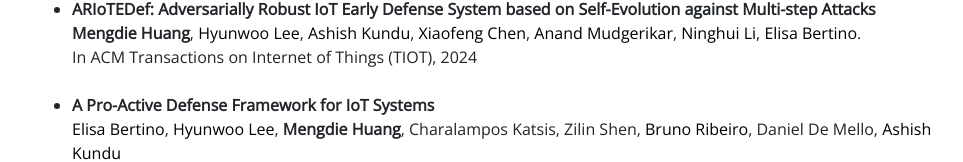
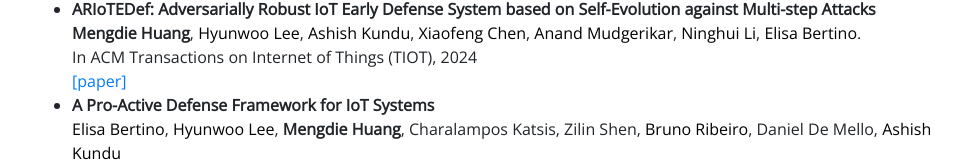
Before and after one commit to MengdieHuang/mengdiehuang.github.io, a plain HTML site: page index.html in a window 1280 px wide. Shown: the part 582-744 px from the top of the page, without its empty margins (158-1121 px from the left). Drawn offline with nearby package versions, Linux system fonts and the light colour scheme.

Commit message:
Update index.html

```diff
--- a/index.html
+++ b/index.html
@@ -92,6 +92,7 @@ Mengdie Huang
 		<br>
 		In ACM Transactions on Internet of Things (TIOT), 2024
 		<br>
+		<a href="https://dl.acm.org/doi/10.1145/3660646">[paper]</a>
 		<br>
         </li>
 
```
